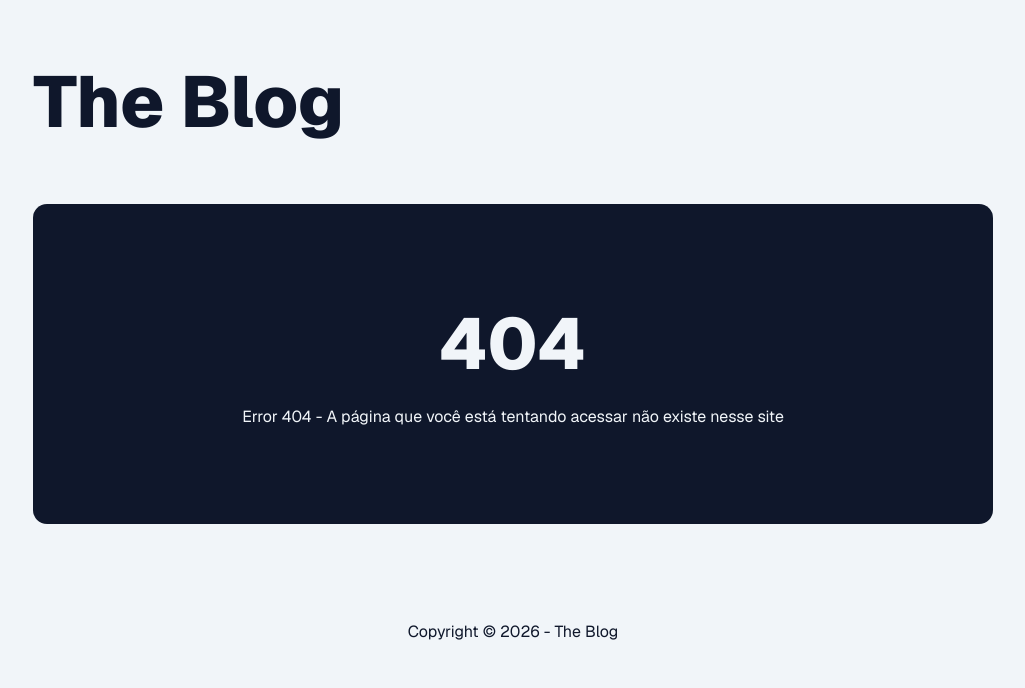
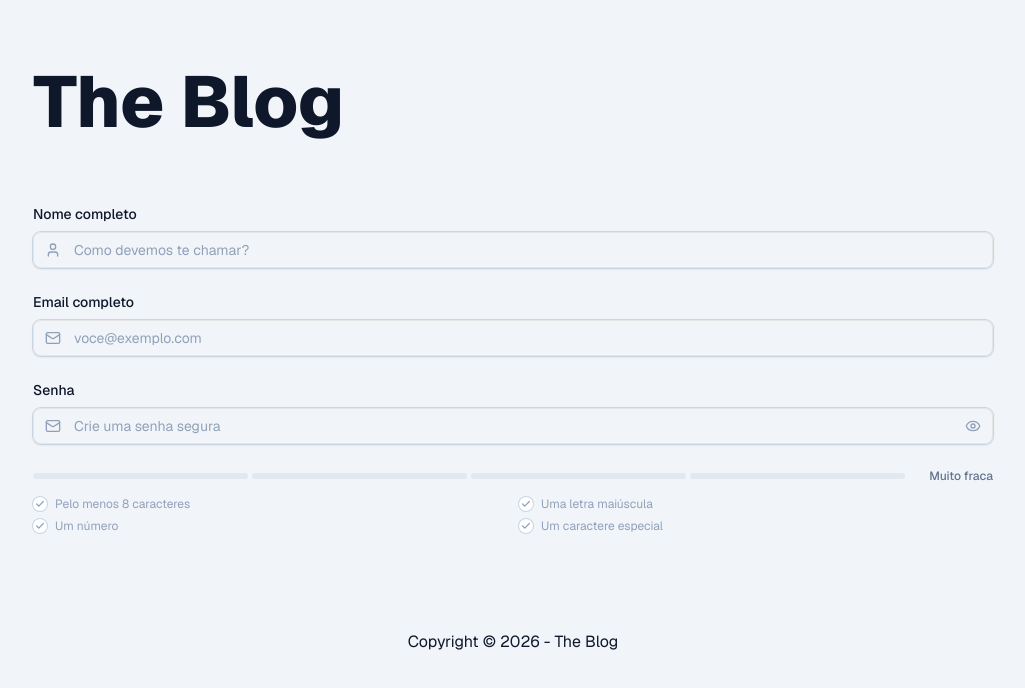
Before and after one commit to amadeu100401/theBlog, a Next.js app: page /register in a window 1280 px wide. Before the commit this address had no page. Shown: the top 688 px of the page, without its empty margins (127-1152 px from the left). Built offline with nearby package versions, Linux system fonts and the light colour scheme.

Commit message:
feature: create register page and register form component

```diff
--- /dev/null
+++ b/src/app/(auth)/register/page.tsx
@@ -0,0 +1,15 @@
+import { RegisterUserForm } from '@/components/Auth/registeForm';
+import clsx from 'clsx';
+import { Metadata } from 'next';
+
+export const metadata: Metadata = {
+  title: 'Criar usuário',
+};
+
+export default async function Register() {
+  return (
+    <div className={clsx('')}>
+      <RegisterUserForm />
+    </div>
+  );
+}
--- a/src/components/Admin/ManagePostForm/index.tsx
+++ b/src/components/Admin/ManagePostForm/index.tsx
@@ -148,7 +148,7 @@ export function ManagePostForm(props: ManagePostFormProps) {
         />
         <div className='mt-4 flex flex-row justify-center'>
           <ButtonComponent
-            buttonType='default'
+            styleType='default'
             size='lg'
             icon={mode === 'update' ? <FilesIcon /> : <StickyNotePlus />}
             disabled={isPending}
--- a/src/components/Admin/deletePostButton/index.tsx
+++ b/src/components/Admin/deletePostButton/index.tsx
@@ -49,7 +49,7 @@ export function DeletePostButton({ id, title }: DeleteButtonProps) {
           'hover:scale-125 transition hover:text-red-700',
           'disabled:text-slate-600 disabled:cursor-default disabled:scale-100 disabled:transition',
         )}
-        buttonType='custom'
+        styleType='custom'
         aria-label={`Apagar post: ${title}`}
         title={`Apagar post: ${title}`}
         onClick={handleClick}
--- a/src/components/Admin/imageManager/index.tsx
+++ b/src/components/Admin/imageManager/index.tsx
@@ -93,7 +93,7 @@ export function ImageUploader({ disable = false }: ImageUploaderProps) {
   return (
     <div className='flex flex-col gap-2 py-4'>
       <ButtonComponent
-        buttonType={'default'}
+        styleType={'default'}
         type='button'
         className='self-start'
         icon={<ImageUpIcon />}
--- /dev/null
+++ b/src/components/Auth/passwordStrength/index.tsx
@@ -0,0 +1,73 @@
+'use client';
+
+import clsx from 'clsx';
+import { PasswordRule } from '../registeForm';
+import { CheckIcon } from 'lucide-react';
+
+type PasswordStrengthProps = {
+  strength: number;
+  passwordRule: PasswordRule[];
+  password: string;
+};
+
+export function PasswordStrength({
+  strength,
+  passwordRule,
+  password,
+}: PasswordStrengthProps) {
+  const strengthLabel =
+    ['Muito fraca', 'Fraca', 'Razoável', 'Boa', 'Forte'][strength] ?? '';
+  const strengthColor = [
+    'bg-slate-200',
+    'bg-red-400',
+    'bg-amber-400',
+    'bg-sky-500',
+    'bg-emerald-500',
+  ][strength];
+
+  return (
+    <div className={clsx('space-y-3')} aria-live='polite'>
+      <div className={clsx('flex items-center gap-2')}>
+        <div className={clsx('flex h-1.5 flex-1 gap-1')}>
+          {Array.from({ length: 4 }).map((_, i) => (
+            <div
+              key={i}
+              className={clsx(
+                'h-full flex-1 rounded-full transition-colors',
+                `${i < strength ? strengthColor : 'bg-slate-200'}`,
+              )}
+            ></div>
+          ))}
+        </div>
+        <span className='w-20 text-right text-xs font-medium text-slate-500'>
+          {strengthLabel ? strengthLabel : ''}
+        </span>
+      </div>
+      <ul className='grid grid-cols-2 gap-x-3 gap-y-1.5'>
+        {passwordRule.map(rule => {
+          const ok = rule.test(password);
+          return (
+            <li
+              key={rule.label}
+              className={clsx(
+                'flex items-center gap-2 text-xs transition-colors',
+                `${ok ? 'text-emerald-500' : 'text-slate-400'}`,
+              )}
+            >
+              <span
+                className={`grid h-3.5 w-3.5 place-items-center rounded-full ring-1 transition ${
+                  ok
+                    ? 'bg-emerald-500 ring-emerald-500 text-white'
+                    : 'bg-white ring-slate-300'
+                }`}
+              >
+                <CheckIcon className='h-2.5 w-2.5' strokeWidth={3} />
+              </span>
+              {rule.label}
+            </li>
+          );
+        })}
+      </ul>
+    </div>
+  );
+}
--- /dev/null
+++ b/src/components/Auth/registeForm/index.tsx
@@ -0,0 +1,69 @@
+'use client';
+
+import { InputText } from '@/components/InputText';
+import { MailIcon, UserIcon } from 'lucide-react';
+import { PasswordStrength } from '../passwordStrength';
+import { useMemo, useState } from 'react';
+
+export type PasswordRule = { label: string; test: (v: string) => boolean };
+
+export function RegisterUserForm() {
+  const [password, setPassword] = useState('');
+
+  const passwordRules: PasswordRule[] = useMemo(
+    () => [
+      { label: 'Pelo menos 8 caracteres', test: v => v.length >= 8 },
+      { label: 'Uma letra maiúscula', test: v => /[A-Z]/.test(v) },
+      { label: 'Um número', test: v => /\d/.test(v) },
+      { label: 'Um caractere especial', test: v => /[^A-Za-z0-9]/.test(v) },
+    ],
+    [],
+  );
+
+  const strength = useMemo(
+    () => passwordRules.filter(r => r.test(password)).length,
+    [password, passwordRules],
+  );
+
+  return (
+    <form className='mb-16'>
+      <div className='flex flex-col gap-6'>
+        <InputText
+          labelText='Nome completo'
+          name='name'
+          placeholder='Como devemos te chamar?'
+          type='text'
+          // defaultValue={formState.title}
+          // disabled={isPending}
+          icon={UserIcon}
+        />
+        <InputText
+          labelText='Email completo'
+          name='email'
+          placeholder='voce@exemplo.com'
+          type='email'
+          // defaultValue={formState.title}
+          // disabled={isPending}
+          icon={MailIcon}
+        />
+        <InputText
+          labelText='Senha'
+          name='password'
+          placeholder='Crie uma senha segura'
+          type='password'
+          // defaultValue={formState.title}
+          // disabled={isPending}
+          icon={MailIcon}
+          onChange={e => setPassword(e.target.value)}
+        />
+      </div>
+      <div className='mt-6'>
+        <PasswordStrength
+          strength={strength}
+          passwordRule={passwordRules}
+          password={password}
+        />
+      </div>
+    </form>
+  );
+}
--- a/src/components/DefaultButton/index.tsx
+++ b/src/components/DefaultButton/index.tsx
@@ -5,13 +5,13 @@ type ButtonSize = 'sm' | 'md' | 'lg';
 
 export type ButtonComponentProps = {
   icon?: React.ReactNode;
-  buttonType: ButtonVariants;
+  styleType: ButtonVariants;
   size?: ButtonSize;
 } & React.ComponentProps<'button'>;
 
 export function ButtonComponent({
   icon,
-  buttonType = 'default',
+  styleType: buttonType = 'default',
   size = 'md',
   ...props
 }: ButtonComponentProps) {
@@ -71,7 +71,7 @@ export function ButtonComponent({
   );
 
   return (
-    <button {...props} className={buttonClasses}>
+    <button className={buttonClasses} {...props}>
       {icon}
       {props.children}
     </button>
--- a/src/components/Dialog/index.tsx
+++ b/src/components/Dialog/index.tsx
@@ -60,7 +60,7 @@ export function Dialog({
         {showXButton && (
           <div className='flex flex-row justify-end'>
             <ButtonComponent
-              buttonType='custom'
+              styleType='custom'
               className={clsx(
                 'insert-0 cursor-pointer',
                 'text-slate-500',
@@ -81,7 +81,7 @@ export function Dialog({
           <div className={clsx('flex items-center justify-around')}>
             {type === 'action' && (
               <ButtonComponent
-                buttonType='ghost'
+                styleType='ghost'
                 autoFocus
                 onClick={handleCancel}
                 disabled={isDisable}
@@ -90,7 +90,7 @@ export function Dialog({
               </ButtonComponent>
             )}
             <ButtonComponent
-              buttonType='danger'
+              styleType='danger'
               onClick={onConfirm}
               disabled={isDisable}
             >
--- a/src/components/InputText/index.tsx
+++ b/src/components/InputText/index.tsx
@@ -1,18 +1,22 @@
+'use client';
+
 import clsx from 'clsx';
-import { useId } from 'react';
+import { ComponentProps, ComponentType, useId, useState } from 'react';
+import { ButtonComponent } from '../DefaultButton';
+import { EyeIcon, EyeOffIcon } from 'lucide-react';
 
 type InputTextProps = {
   labelText?: string;
   hasError?: boolean;
+  icon?: ComponentType<ComponentProps<'svg'>>;
 } & React.ComponentProps<'input'>;
 
 export function InputText({
   labelText = '',
   hasError = false,
+  icon: Icon,
   ...props
 }: InputTextProps) {
-  const id = useId();
-
   const validInputTypes = [
     'text',
     'password',
@@ -23,19 +27,10 @@ export function InputText({
     'number',
   ] as const;
 
-  const inputFieldClasses = clsx(
-    'bg-white outline-none text-base/tight',
-    'rounded p-2 transition',
-    'placeholder:text-slate-300',
-    'disabled:bg-slate-200 disabled:text-slate-400 disabled:placeholder-slate-300',
-    'read-only:bg-slate-100',
-    props.className,
-    hasError
-      ? 'ring-2 ring-red-500 focus:ring-red-600'
-      : 'ring-2 ring-slate-400 focus:ring-blue-600',
-  );
+  type InputType = (typeof validInputTypes)[number];
 
-  type InputType = (typeof validInputTypes)[number];
+  // Identifica o tipo original enviado por prop
+  const isPasswordType = props.type === 'password';
 
   const inputType: InputType =
     props.type &&
@@ -43,21 +38,71 @@ export function InputText({
       ? (props.type as InputType)
       : validInputTypes[0];
 
+  const [showPassword, setShowPassword] = useState(false);
+
+  const computedInputType = isPasswordType && showPassword ? 'text' : inputType;
+
+  const id = useId();
+
+  const inputFieldClasses = clsx(
+    'flex h-9 w-full border border-input bg-transparent outline-none text-base/tight',
+    'rounded-md p-2 shadow-sm transition-colors',
+    'ring-offset-background focus-visible:outline-none focus-visible:ring-1 focus-visible:ring-ring',
+    'placeholder:text-slate-400',
+    'disabled:bg-slate-200 disabled:text-slate-400 disabled:placeholder-slate-300 disabled:cursor-not-allowed',
+    'read-only:bg-slate-100 read-only:text-slate-400 md:text-sm',
+
+    Icon ? 'pl-10' : 'pl-3',
+
+    isPasswordType ? 'pr-10' : 'pr-3',
+
+    props.className,
+    hasError
+      ? 'ring-2 ring-red-500 focus:ring-red-600'
+      : 'ring-1 ring-slate-300 focus:ring-2 focus:ring-[oklch(0.704_0.04_256.788)]',
+  );
+
   const showLabel = labelText && !props.hidden;
 
   return (
     <div className='flex flex-col gap-2'>
       {showLabel && (
-        <label className='text-sm' htmlFor={id}>
+        <label className='text-sm font-medium' htmlFor={id}>
           {labelText}
         </label>
       )}
-      <input
-        id={id}
-        {...props}
-        className={inputFieldClasses}
-        type={inputType}
-      />
+      <div className='relative w-full flex items-center'>
+        {Icon && (
+          <div className='pointer-events-none absolute left-3 flex items-center text-center text-slate-400'>
+            <Icon className='h-4 w-4' aria-hidden='true' />
+          </div>
+        )}
+        <input
+          id={id}
+          {...props}
+          className={inputFieldClasses}
+          type={computedInputType}
+        />
+        {isPasswordType && (
+          <ButtonComponent
+            type='button'
+            styleType={'custom'}
+            onClick={() => setShowPassword(!showPassword)}
+            className={clsx(
+              'absolute right-3 flex items-center',
+              'bg-transparent text-slate-400 focus:outline-none',
+              'hover:text-slate-600 hover:cursor-pointer transition-colors',
+            )}
+            title={showPassword ? 'Esconder senha' : 'Mostrar senha'}
+          >
+            {showPassword ? (
+              <EyeOffIcon className='h-4 w-4' aria-hidden='true' />
+            ) : (
+              <EyeIcon className='h-4 w-4' aria-hidden='true' />
+            )}
+          </ButtonComponent>
+        )}
+      </div>
     </div>
   );
 }
```
Also changed, not shown: src/app/(auth)/forgot-password/page.tsx (added), src/app/(auth)/login/page.tsx (renamed from src/app/admin/login/page.tsx), src/app/(auth)/reset-password/page.tsx (added).
